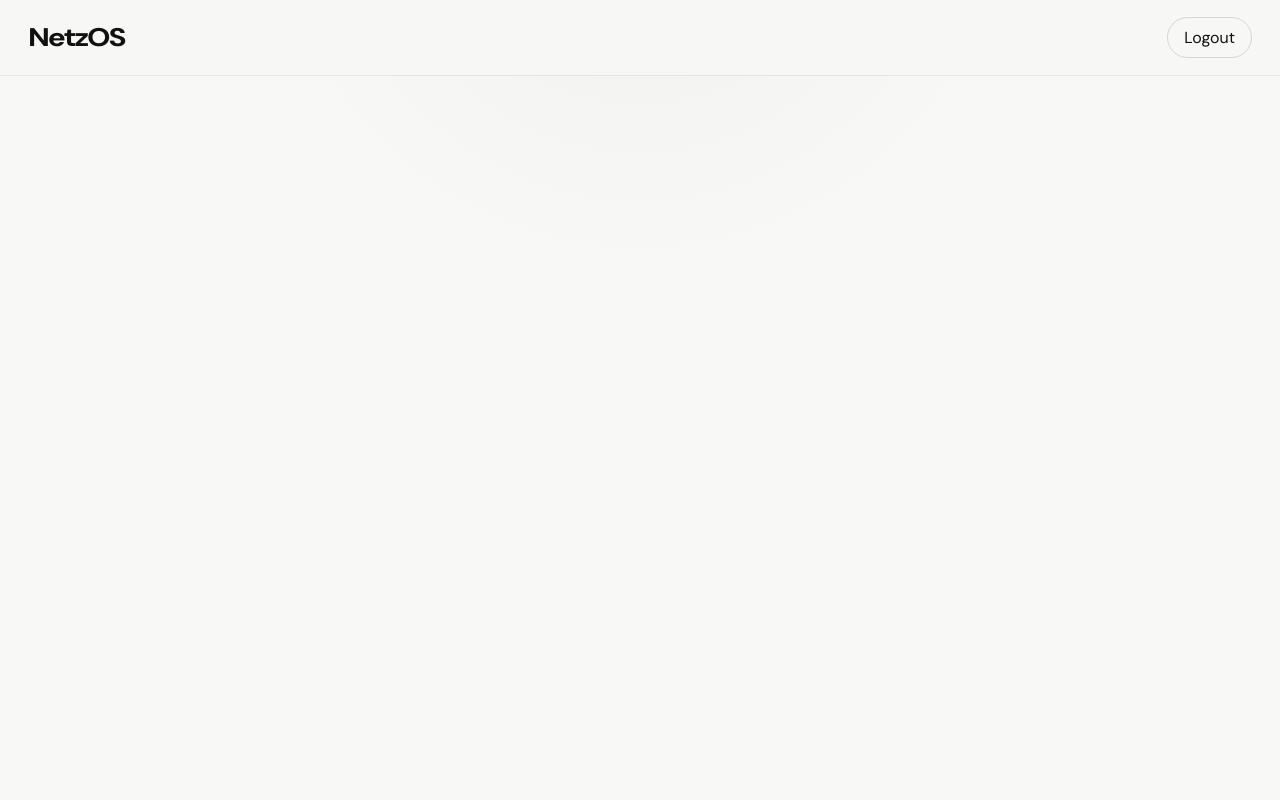
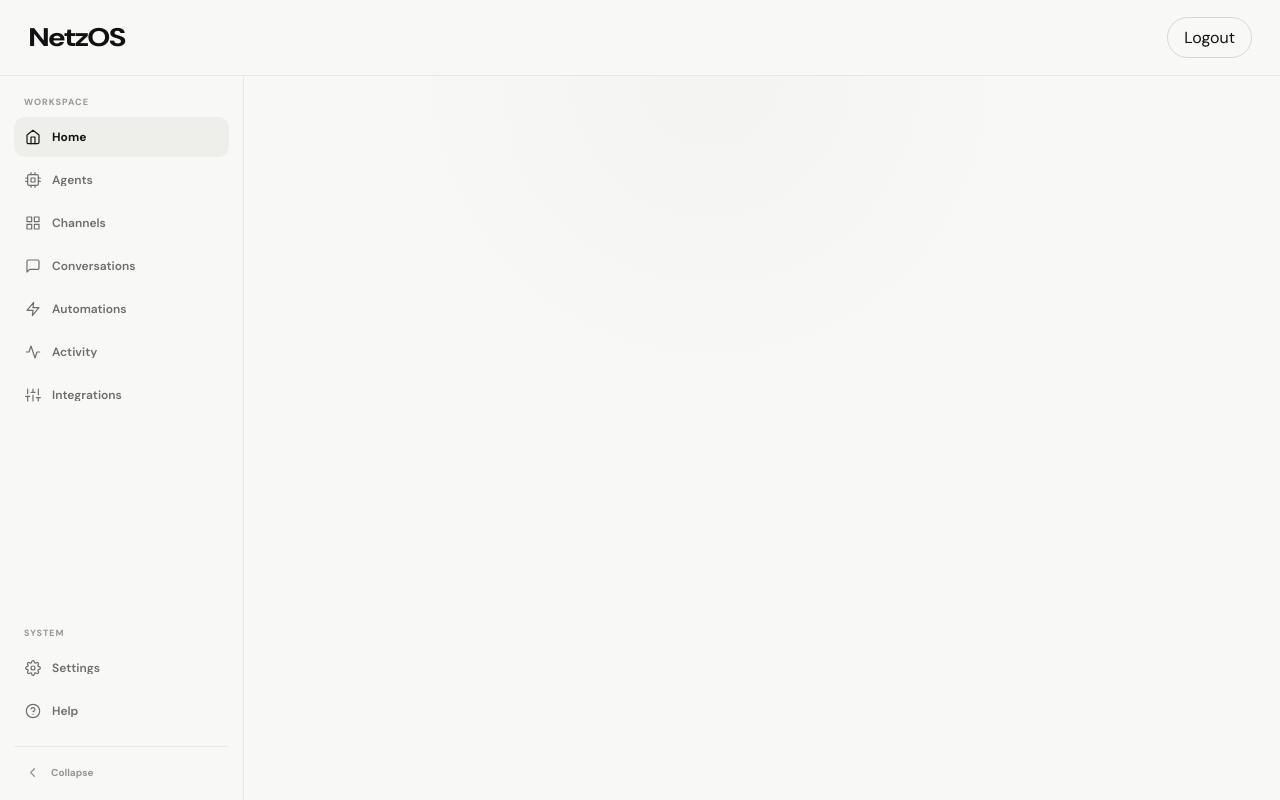
Before and after one commit to tudo-coder/presenting-netzos, a Next.js app: page / in a window 1280 px wide. Both pictures are taken after a click on the button "Login". Built offline with nearby package versions, Linux system fonts and the light colour scheme.

Commit message:
feat: add premium logged-in sidebar navigation

```diff
--- a/app/globals.css
+++ b/app/globals.css
@@ -317,17 +317,13 @@ button {
 
 .dashboard {
   min-height: 100vh;
-  overflow-y: auto;
-  background:
-    radial-gradient(circle at 50% -15%, rgba(17, 17, 17, 0.035), transparent 35%),
-    #f8f8f6;
+  background: #f8f8f6;
   color: #111111;
 }
 
 .dashboard-header {
-  position: sticky;
-  top: 0;
-  z-index: 10;
+  position: relative;
+  z-index: 30;
   width: 100%;
   min-height: 76px;
   display: flex;
@@ -335,7 +331,7 @@ button {
   justify-content: space-between;
   padding: 0 28px;
   border-bottom: 1px solid rgba(17, 17, 17, 0.08);
-  background: rgba(248, 248, 246, 0.92);
+  background: #f8f8f6;
 }
 
 .dashboard-wordmark {
@@ -360,351 +356,207 @@ button {
   background: rgba(17, 17, 17, 0.05);
 }
 
-.dashboard-main {
-  width: min(1180px, calc(100vw - 48px));
-  margin: 0 auto;
-  padding: 48px 0 64px;
+.dashboard-shell {
+  position: relative;
+  display: flex;
+  height: calc(100vh - 76px);
+  overflow: hidden;
 }
 
-.dashboard-toolbar {
+.dashboard-sidebar {
+  position: relative;
+  z-index: 20;
+  flex: 0 0 244px;
+  width: 244px;
+  height: 100%;
+  border-right: 1px solid rgba(17, 17, 17, 0.075);
+  background: #f8f8f6;
+  transition:
+    width 180ms ease,
+    flex-basis 180ms ease,
+    transform 180ms ease;
+}
+
+.sidebar-inner {
+  height: 100%;
   display: flex;
-  align-items: flex-end;
+  flex-direction: column;
   justify-content: space-between;
   gap: 24px;
-  margin-bottom: 28px;
+  padding: 20px 14px 16px;
+  overflow: hidden;
 }
 
-.dashboard-eyebrow,
-.panel-label {
+.sidebar-main,
+.sidebar-bottom {
+  min-width: 0;
+}
+
+.sidebar-section-label {
   display: block;
-  color: #8c8c84;
-  font-size: 10px;
+  margin: 0 10px 9px;
+  color: #9a9a92;
+  font-size: 9px;
   font-weight: 750;
   letter-spacing: 0.11em;
   text-transform: uppercase;
+  white-space: nowrap;
+  transition: opacity 120ms ease;
 }
 
-.dashboard-toolbar h1 {
-  margin: 7px 0 0;
-  font-size: clamp(2rem, 4vw, 3.25rem);
-  font-weight: 650;
-  letter-spacing: -0.055em;
-  line-height: 0.95;
+.sidebar-nav {
+  display: grid;
+  gap: 3px;
 }
 
-.dashboard-toolbar-actions {
+.sidebar-item,
+.sidebar-collapse,
+.sidebar-mobile-trigger,
+.sidebar-backdrop {
+  font: inherit;
+}
+
+.sidebar-item {
+  width: 100%;
+  min-height: 40px;
   display: flex;
   align-items: center;
-  gap: 9px;
+  gap: 11px;
+  border: 0;
+  border-radius: 11px;
+  background: transparent;
+  color: #6f6f69;
+  padding: 0 11px;
+  cursor: pointer;
+  text-align: left;
+  transition:
+    background 140ms ease,
+    color 140ms ease,
+    transform 140ms ease;
 }
 
-.dashboard-secondary-action,
-.dashboard-primary-action,
-.text-action,
-.quick-actions button {
-  font: inherit;
-  cursor: pointer;
+.sidebar-item svg {
+  flex: 0 0 auto;
+  width: 16px;
+  height: 16px;
+  stroke-width: 1.8;
 }
 
-.dashboard-secondary-action,
-.dashboard-primary-action {
-  min-height: 40px;
-  border-radius: 999px;
-  padding: 0 16px;
+.sidebar-item span {
+  min-width: 0;
+  overflow: hidden;
   font-size: 12px;
-  font-weight: 650;
+  font-weight: 580;
+  line-height: 1;
+  white-space: nowrap;
+  text-overflow: ellipsis;
+  transition: opacity 120ms ease;
 }
 
-.dashboard-secondary-action {
-  border: 1px solid rgba(17, 17, 17, 0.11);
-  background: rgba(255, 255, 255, 0.62);
-  color: #22221f;
+.sidebar-item:hover {
+  background: rgba(17, 17, 17, 0.045);
+  color: #262623;
 }
 
-.dashboard-primary-action {
-  border: 1px solid #111111;
-  background: #111111;
-  color: #ffffff;
-  box-shadow: 0 10px 24px rgba(17, 17, 17, 0.1);
+.sidebar-item.active {
+  background: #eeeeea;
+  color: #151513;
 }
 
-.dashboard-secondary-action:hover {
-  background: #ffffff;
+.sidebar-item.active span {
+  font-weight: 680;
 }
 
-.dashboard-primary-action:hover {
-  opacity: 0.88;
+.sidebar-item:focus-visible,
+.sidebar-collapse:focus-visible,
+.sidebar-mobile-trigger:focus-visible {
+  outline: 2px solid rgba(17, 17, 17, 0.35);
+  outline-offset: 2px;
 }
 
-.dashboard-layout {
-  display: grid;
-  grid-template-columns: minmax(0, 1.7fr) minmax(280px, 0.75fr);
-  gap: 18px;
-  align-items: start;
+.sidebar-collapse {
+  width: 100%;
+  min-height: 38px;
+  display: flex;
+  align-items: center;
+  gap: 11px;
+  margin-top: 15px;
+  border: 0;
+  border-top: 1px solid rgba(17, 17, 17, 0.06);
+  border-radius: 0 0 9px 9px;
+  background: transparent;
+  color: #96968e;
+  padding: 13px 11px 0;
+  cursor: pointer;
+  text-align: left;
 }
 
-.dashboard-primary-column,
-.dashboard-side-column {
-  display: grid;
-  gap: 18px;
+.sidebar-collapse svg {
+  flex: 0 0 auto;
+  width: 15px;
+  height: 15px;
+  transition: transform 180ms ease;
 }
 
-.overview-panel,
-.activity-panel,
-.agents-panel,
-.quick-panel {
-  border: 1px solid rgba(17, 17, 17, 0.075);
-  border-radius: 24px;
-  background: rgba(255, 255, 255, 0.74);
-  box-shadow:
-    0 18px 48px rgba(17, 17, 17, 0.035),
-    inset 0 1px 0 rgba(255, 255, 255, 0.86);
+.sidebar-collapse span {
+  overflow: hidden;
+  font-size: 10px;
+  font-weight: 650;
+  white-space: nowrap;
+  transition: opacity 120ms ease;
 }
 
-.overview-panel {
-  padding: 28px;
+.sidebar-collapse:hover {
+  color: #42423d;
 }
 
-.overview-panel-head,
-.section-heading {
-  display: flex;
-  align-items: flex-start;
-  justify-content: space-between;
-  gap: 18px;
+.dashboard-sidebar.collapsed {
+  flex-basis: 72px;
+  width: 72px;
 }
 
-.overview-panel h2,
-.section-heading h2 {
-  margin: 7px 0 0;
-  color: #20201d;
-  font-size: 18px;
-  font-weight: 650;
-  letter-spacing: -0.035em;
+.dashboard-sidebar.collapsed .sidebar-inner {
+  padding-left: 10px;
+  padding-right: 10px;
 }
 
-.live-badge {
-  display: inline-flex;
-  align-items: center;
-  gap: 7px;
-  padding: 7px 10px;
-  border: 1px solid rgba(17, 17, 17, 0.065);
-  border-radius: 999px;
-  background: #f7f7f4;
-  color: #686862;
-  font-size: 10px;
-  font-weight: 700;
-  text-transform: uppercase;
-  letter-spacing: 0.045em;
+.dashboard-sidebar.collapsed .sidebar-section-label,
+.dashboard-sidebar.collapsed .sidebar-item span,
+.dashboard-sidebar.collapsed .sidebar-collapse span {
+  opacity: 0;
+  pointer-events: none;
 }
 
-.live-dot,
-.agent-online-dot {
-  flex: none;
-  width: 6px;
-  height: 6px;
-  border-radius: 999px;
-  background: #1f9d5a;
-  box-shadow: 0 0 0 3px rgba(31, 157, 90, 0.1);
+.dashboard-sidebar.collapsed .sidebar-section-label {
+  height: 10px;
+  margin-left: 0;
+  margin-right: 0;
 }
 
-.overview-metrics {
-  display: grid;
-  grid-template-columns: repeat(3, 1fr);
-  gap: 1px;
-  margin-top: 32px;
-  overflow: hidden;
-  border: 1px solid rgba(17, 17, 17, 0.065);
-  border-radius: 18px;
-  background: rgba(17, 17, 17, 0.065);
+.dashboard-sidebar.collapsed .sidebar-item,
+.dashboard-sidebar.collapsed .sidebar-collapse {
+  justify-content: center;
+  gap: 0;
+  padding-left: 0;
+  padding-right: 0;
 }
 
-.metric {
-  min-height: 126px;
-  display: flex;
-  flex-direction: column;
-  justify-content: flex-end;
-  padding: 20px;
-  background: #fbfbf9;
+.dashboard-sidebar.collapsed .sidebar-collapse svg {
+  transform: rotate(180deg);
 }
 
-.metric strong {
-  font-size: 30px;
-  font-weight: 650;
-  letter-spacing: -0.055em;
+.dashboard-content {
+  flex: 1 1 auto;
+  min-width: 0;
+  height: 100%;
+  background:
+    radial-gradient(circle at 45% 0%, rgba(17, 17, 17, 0.02), transparent 34%),
+    #f8f8f6;
 }
 
-.metric span {
-  margin-top: 6px;
-  color: #7b7b74;
-  font-size: 11px;
-  line-height: 1.35;
-}
-
-.activity-panel,
-.agents-panel,
-.quick-panel {
-  padding: 24px;
-}
-
-.section-heading {
-  align-items: center;
-}
-
-.section-heading.compact {
-  align-items: flex-start;
-}
-
-.text-action {
-  border: 0;
-  background: transparent;
-  color: #777770;
-  padding: 4px 0;
-  font-size: 11px;
-  font-weight: 650;
-}
-
-.text-action:hover {
-  color: #111111;
-}
-
-.activity-list {
-  margin-top: 22px;
-}
-
-.activity-row {
-  display: grid;
-  grid-template-columns: 36px minmax(0, 1fr) auto;
-  gap: 12px;
-  align-items: center;
-  min-height: 76px;
-  border-top: 1px solid rgba(17, 17, 17, 0.065);
-}
-
-.activity-row:first-child {
-  border-top: 0;
-}
-
-.activity-icon,
-.agent-orb {
-  display: grid;
-  place-items: center;
-  border: 1px solid rgba(17, 17, 17, 0.055);
-  background: #ffffff;
-  box-shadow: 0 5px 14px rgba(17, 17, 17, 0.04);
-}
-
-.activity-icon {
-  width: 36px;
-  height: 36px;
-  border-radius: 11px;
-}
-
-.activity-icon .brand-icon,
-.agent-orb .brand-icon {
-  width: 17px;
-  height: 17px;
-}
-
-.activity-copy strong,
-.active-agent strong {
-  display: block;
-  color: #252522;
-  font-size: 12px;
-  font-weight: 700;
-  letter-spacing: -0.015em;
-}
-
-.activity-copy p {
-  margin: 4px 0 0;
-  color: #777770;
-  font-size: 11px;
-  line-height: 1.45;
-}
-
-.activity-row time {
-  color: #9a9a92;
-  font-size: 10px;
-  font-weight: 650;
-}
-
-.active-agent-list {
-  margin-top: 18px;
-}
-
-.active-agent {
-  display: grid;
-  grid-template-columns: 38px minmax(0, 1fr) auto;
-  gap: 11px;
-  align-items: center;
-  min-height: 64px;
-  border-top: 1px solid rgba(17, 17, 17, 0.06);
-}
-
-.active-agent:first-child {
-  border-top: 0;
-}
-
-.agent-orb {
-  width: 38px;
-  height: 38px;
-  border-radius: 12px;
-}
-
-.active-agent span:not(.agent-orb):not(.agent-online-dot) {
-  display: block;
-  margin-top: 3px;
-  color: #8a8a83;
-  font-size: 10px;
-}
-
-.quick-panel {
-  background: rgba(17, 17, 17, 0.96);
-  color: #ffffff;
-  box-shadow: 0 18px 46px rgba(17, 17, 17, 0.08);
-}
-
-.quick-panel .panel-label {
-  color: rgba(255, 255, 255, 0.46);
-}
-
-.quick-actions {
-  display: grid;
-  gap: 8px;
-  margin-top: 18px;
-}
-
-.quick-actions button {
-  min-height: 42px;
-  display: flex;
-  align-items: center;
-  justify-content: space-between;
-  border: 1px solid rgba(255, 255, 255, 0.1);
-  border-radius: 12px;
-  background: rgba(255, 255, 255, 0.055);
-  color: #ffffff;
-  padding: 0 13px;
-  text-align: left;
-  font-size: 11px;
-  font-weight: 650;
-}
-
-.quick-actions button::after {
-  content: "↗";
-  color: rgba(255, 255, 255, 0.5);
-}
-
-.quick-actions button:hover {
-  background: rgba(255, 255, 255, 0.1);
-}
-
-@media (max-width: 900px) {
-  .dashboard-layout {
-    grid-template-columns: 1fr;
-  }
-
-  .dashboard-side-column {
-    grid-template-columns: 1fr 1fr;
-  }
+.sidebar-mobile-trigger,
+.sidebar-backdrop {
+  display: none;
 }
 
 @media (max-width: 760px) {
@@ -713,53 +565,92 @@ button {
     padding: 0 18px;
   }
 
-  .dashboard-main {
-    width: min(100% - 28px, 560px);
-    padding: 30px 0 42px;
+  .dashboard-shell {
+    height: calc(100vh - 68px);
   }
 
-  .dashboard-toolbar {
-    align-items: flex-start;
-    flex-direction: column;
+  .dashboard-sidebar,
+  .dashboard-sidebar.collapsed {
+    position: absolute;
+    inset: 0 auto 0 0;
+    width: min(244px, calc(100vw - 58px));
+    flex-basis: auto;
+    transform: translateX(-100%);
+    box-shadow: 18px 0 45px rgba(17, 17, 17, 0.08);
   }
 
-  .dashboard-toolbar-actions {
-    width: 100%;
+  .dashboard-sidebar.mobile-open {
+    transform: translateX(0);
   }
 
-  .dashboard-secondary-action,
-  .dashboard-primary-action {
-    flex: 1;
+  .dashboard-sidebar.collapsed .sidebar-inner {
+    padding: 20px 14px 16px;
   }
 
-  .overview-panel,
-  .activity-panel,
-  .agents-panel,
-  .quick-panel {
-    border-radius: 20px;
+  .dashboard-sidebar.collapsed .sidebar-section-label,
+  .dashboard-sidebar.collapsed .sidebar-item span,
+  .dashboard-sidebar.collapsed .sidebar-collapse span {
+    opacity: 1;
+    pointer-events: auto;
   }
 
-  .overview-panel {
-    padding: 22px;
+  .dashboard-sidebar.collapsed .sidebar-section-label {
+    height: auto;
+    margin: 0 10px 9px;
   }
 
-  .overview-panel-head {
-    flex-direction: column;
+  .dashboard-sidebar.collapsed .sidebar-item,
+  .dashboard-sidebar.collapsed .sidebar-collapse {
+    justify-content: flex-start;
+    gap: 11px;
+    padding-left: 11px;
+    padding-right: 11px;
   }
 
-  .overview-metrics {
-    grid-template-columns: 1fr;
+  .dashboard-sidebar.collapsed .sidebar-collapse svg {
+    transform: none;
   }
 
-  .metric {
-    min-height: 96px;
+  .sidebar-collapse {
+    display: none;
   }
 
-  .dashboard-side-column {
-    grid-template-columns: 1fr;
+  .sidebar-mobile-trigger {
+    position: absolute;
+    top: 14px;
+    left: 14px;
+    z-index: 25;
+    width: 38px;
+    height: 38px;
+    display: grid;
+    place-items: center;
+    border: 1px solid rgba(17, 17, 17, 0.09);
+    border-radius: 11px;
+    background: rgba(255, 255, 255, 0.92);
+    color: #22221f;
+    cursor: pointer;
+    box-shadow: 0 8px 24px rgba(17, 17, 17, 0.055);
   }
 
-  .activity-row {
-    grid-template-columns: 34px minmax(0, 1fr) auto;
+  .sidebar-mobile-trigger svg {
+    width: 17px;
+    height: 17px;
+  }
+
+  .sidebar-backdrop {
+    position: absolute;
+    inset: 0;
+    z-index: 15;
+    display: block;
+    border: 0;
+    background: rgba(17, 17, 17, 0.14);
+    opacity: 0;
+    pointer-events: none;
+    transition: opacity 180ms ease;
+  }
+
+  .sidebar-backdrop.visible {
+    opacity: 1;
+    pointer-events: auto;
   }
 }
--- a/app/page.tsx
+++ b/app/page.tsx
@@ -1,6 +1,20 @@
 "use client";
 
 import { useState } from "react";
+import {
+  FiActivity,
+  FiChevronLeft,
+  FiCpu,
+  FiGrid,
+  FiHelpCircle,
+  FiHome,
+  FiMenu,
+  FiMessageSquare,
+  FiSettings,
+  FiSliders,
+  FiX,
+  FiZap,
+} from "react-icons/fi";
 import { SiTelegram, SiWhatsapp } from "react-icons/si";
 
 const agentActivity = [
@@ -154,10 +168,56 @@ function MarqueeColumn({
   );
 }
 
+const primaryNavigation = [
+  { label: "Home", Icon: FiHome },
+  { label: "Agents", Icon: FiCpu },
+  { label: "Channels", Icon: FiGrid },
+  { label: "Conversations", Icon: FiMessageSquare },
+  { label: "Automations", Icon: FiZap },
+  { label: "Activity", Icon: FiActivity },
+  { label: "Integrations", Icon: FiSliders },
+];
+
+const secondaryNavigation = [
+  { label: "Settings", Icon: FiSettings },
+  { label: "Help", Icon: FiHelpCircle },
+];
+
 export default function Home() {
   const [loggedIn, setLoggedIn] = useState(false);
+  const [activeNav, setActiveNav] = useState("Home");
+  const [sidebarCollapsed, setSidebarCollapsed] = useState(false);
+  const [sidebarOpen, setSidebarOpen] = useState(false);
 
   if (loggedIn) {
+    const renderNavItem = ({
+      label,
+      Icon,
+    }: {
+      label: string;
+      Icon: typeof FiHome;
+    }) => {
+      const active = activeNav === label;
+
+      return (
+        <button
+          className={`sidebar-item ${active ? "active" : ""}`}
+          type="button"
+          key={label}
+          aria-current={active ? "page" : undefined}
+          aria-label={sidebarCollapsed ? label : undefined}
+          title={sidebarCollapsed ? label : undefined}
+          onClick={() => {
+            setActiveNav(label);
+            setSidebarOpen(false);
+          }}
+        >
+          <Icon aria-hidden="true" />
+          <span>{label}</span>
+        </button>
+      );
+    };
+
     return (
       <main className="dashboard">
         <header className="dashboard-header">
@@ -170,6 +230,65 @@ export default function Home() {
             Logout
           </button>
         </header>
+
+        <div className="dashboard-shell">
+          <button
+            className="sidebar-mobile-trigger"
+            type="button"
+            aria-label={sidebarOpen ? "Close navigation" : "Open navigation"}
+            aria-expanded={sidebarOpen}
+            onClick={() => setSidebarOpen((open) => !open)}
+          >
+            {sidebarOpen ? <FiX /> : <FiMenu />}
+          </button>
+
+          <button
+            className={`sidebar-backdrop ${sidebarOpen ? "visible" : ""}`}
+            type="button"
+            aria-label="Close navigation"
+            onClick={() => setSidebarOpen(false)}
+          />
+
+          <aside
+            className={[
+              "dashboard-sidebar",
+              sidebarCollapsed ? "collapsed" : "",
+              sidebarOpen ? "mobile-open" : "",
+            ]
+              .filter(Boolean)
+              .join(" ")}
+            aria-label="Primary navigation"
+          >
+            <div className="sidebar-inner">
+              <div className="sidebar-main">
+                <span className="sidebar-section-label">Workspace</span>
+                <nav className="sidebar-nav">
+                  {primaryNavigation.map(renderNavItem)}
+                </nav>
+              </div>
+
+              <div className="sidebar-bottom">
+                <span className="sidebar-section-label">System</span>
+                <nav className="sidebar-nav">
+                  {secondaryNavigation.map(renderNavItem)}
+                </nav>
+
+                <button
+                  className="sidebar-collapse"
+                  type="button"
+                  aria-label={sidebarCollapsed ? "Expand sidebar" : "Collapse sidebar"}
+                  aria-pressed={sidebarCollapsed}
+                  onClick={() => setSidebarCollapsed((collapsed) => !collapsed)}
+                >
+                  <FiChevronLeft aria-hidden="true" />
+                  <span>Collapse</span>
+                </button>
+              </div>
+            </div>
+          </aside>
+
+          <div className="dashboard-content" />
+        </div>
       </main>
     );
   }
```
